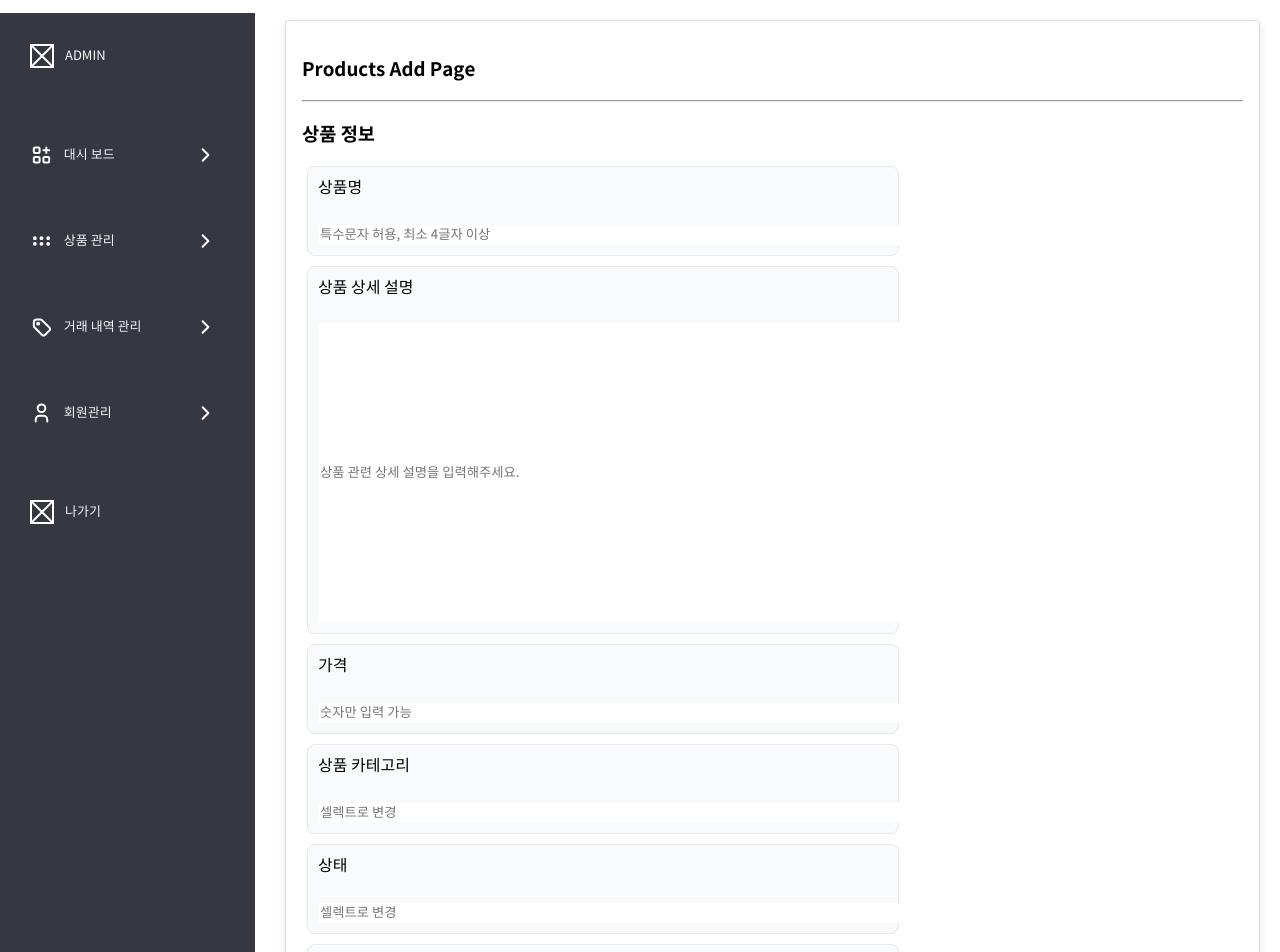
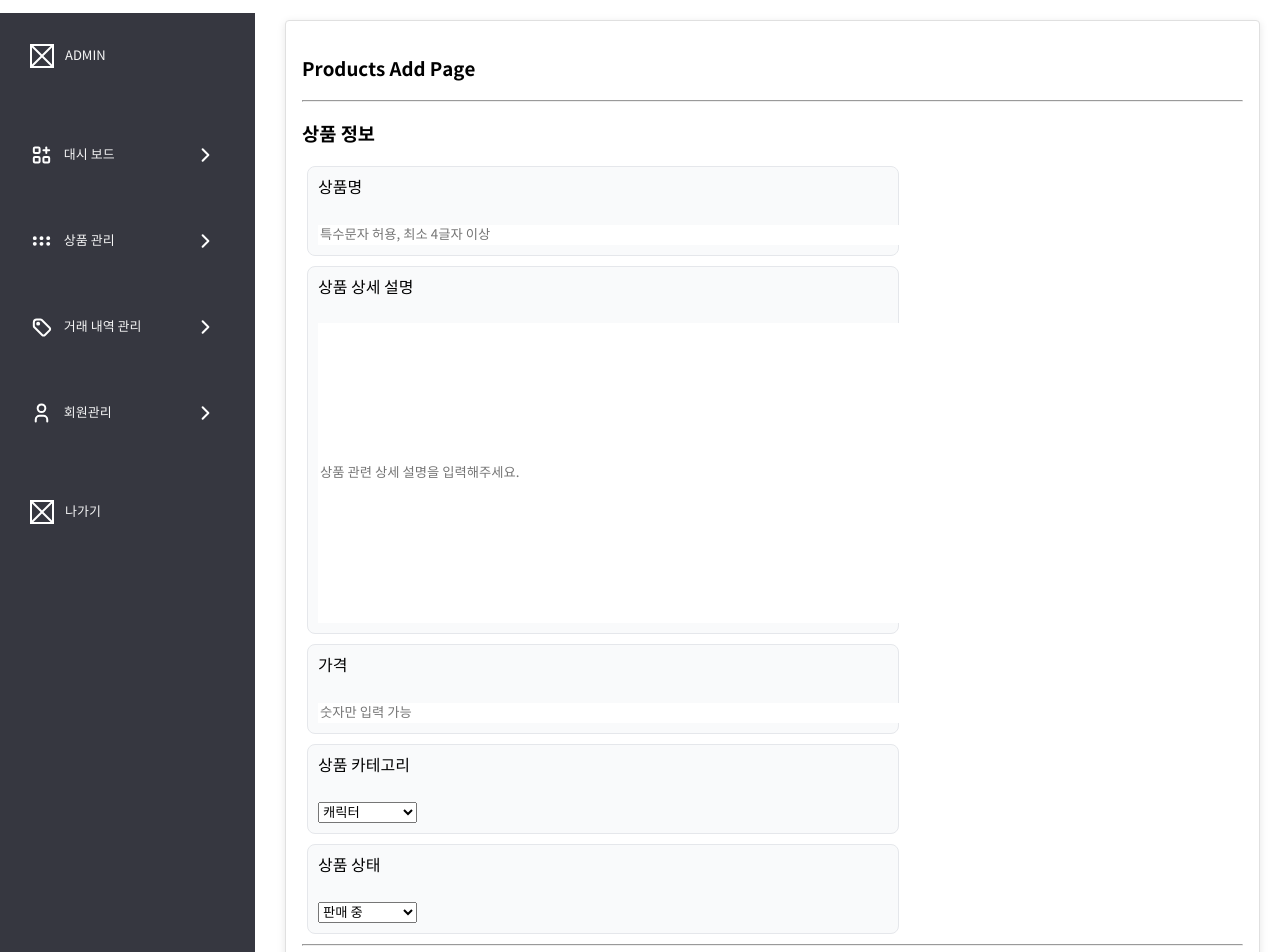
Before and after one commit to 9walnut/TheWave, a React (Create React App) app in the folder client/: page /admin/products/add in a window 1280 px wide. Shown: the top 952 px of the page. Built offline with nearby package versions, Linux system fonts and the light colour scheme.

Commit message:
✨ 상품등록페이지 진행중

```diff
--- a/client/src/pages/adminPage/Orders.js
+++ b/client/src/pages/adminPage/Orders.js
@@ -6,7 +6,7 @@ import Card from "../../shared/adminPage/components/Card";
 import DataTable from "../../shared/adminPage/components/DataTable";
 import PageNation from "../../shared/PageNation.js";
 import PageNationFunc from "../../shared/PageNationFunc.js";
-import SelectBox from "../../shared/adminPage/components/SelectBox.js";
+import SelectBoxDelivery from "../../shared/adminPage/components/SelectBoxDelivery.js";
 
 const header = [
   {
@@ -144,7 +144,7 @@ function Orders() {
         <h3>거래 내역 관리</h3>
         <DataTable keySet="ordersTb_" headers={header} items={currentItems} />
         출고 상태 일괄 변경 :&nbsp;
-        <SelectBox />
+        <SelectBoxDelivery />
         <PageNation
           total={DUMMY.length}
           limit={oneOfPage}
--- a/client/src/pages/adminPage/ProductsAdd.js
+++ b/client/src/pages/adminPage/ProductsAdd.js
@@ -1,16 +1,56 @@
 // ProductsAdd.js 파일
 import React from "react";
+import { useState } from "react";
 import AdminInput from "../../shared/adminPage/components/AdminInput";
 import AdminInputText from "../../shared/adminPage/components/AdminInputText";
 import Card from "../../shared/adminPage/components/Card";
 
 import AdminButtonBlack from "../../components/adminPage/AdminButtonBlack";
 
+import SelectBoxProduct from "../../shared/adminPage/components/SelectBoxProduct";
+import SelectBoxCategory from "../../shared/adminPage/components/SelectBoxCategory";
+import AdminSelect from "../../shared/adminPage/components/AdminSelect";
+import axios from "axios";
+
 function ProductsAdd() {
   const textAreaStyle = {
     width: "590px",
     height: "300px",
   };
+  const [productName, setProductName] = useState("");
+  const [productInfo, setProductInfo] = useState("");
+  const [productPrice, setProductPrice] = useState("");
+  const [categoryId, setCategoryId] = useState("");
+  const [productStatus, setProductStatus] = useState("");
+
+  const sendData = async () => {
+    try {
+      // const productName = productName;
+      // const productInfo = productInfo;
+      // const productPrice = productPrice;
+      // const categoryId = categoryId;
+      // const productStatus = productStatus;
+
+      const data = {
+        productName,
+        productInfo,
+        productPrice,
+        categoryId,
+        productStatus,
+      };
+
+      const response = await axios.post("/admin/products", data);
+      console.log("전송 성공", response.data.result);
+      if (response.data.result) {
+        console.log("되었다");
+      } else {
+        console.log("안보내짐");
+      }
+    } catch (error) {
+      console.log("에러", error.response.data);
+    }
+  };
+
   return (
     <>
       <Card>
@@ -18,32 +58,44 @@ function ProductsAdd() {
         <hr />
 
         <h3>상품 정보</h3>
-        <AdminInput type="text" placeholder="특수문자 허용, 최소 4글자 이상">
+        <AdminInput
+          type="text"
+          placeholder="특수문자 허용, 최소 4글자 이상"
+          value={productName}
+          onChange={setProductName}
+        >
           상품명
         </AdminInput>
         <AdminInput
           type="text"
           placeholder="상품 관련 상세 설명을 입력해주세요."
           style={textAreaStyle}
+          value={productInfo}
+          onChange={setProductInfo}
         >
           상품 상세 설명
         </AdminInput>
-        <AdminInput type="number" placeholder="숫자만 입력 가능">
+        <AdminInput
+          type="number"
+          placeholder="숫자만 입력 가능"
+          value={productPrice}
+          onChange={setProductPrice}
+        >
           가격
         </AdminInput>
-        <AdminInput type="text" placeholder="셀렉트로 변경">
-          상품 카테고리
-        </AdminInput>
-        <AdminInput type="text" placeholder="셀렉트로 변경">
-          상태
-        </AdminInput>
-        <AdminInput type="text" placeholder="관리자 메모">
-          상품 정보
-        </AdminInput>
+
+        <AdminSelect title="상품 카테고리">
+          <SelectBoxCategory value={categoryId} onChange={setCategoryId} />
+        </AdminSelect>
+
+        <AdminSelect title="상품 상태">
+          <SelectBoxProduct value={productStatus} onChange={setProductStatus} />
+        </AdminSelect>
+
         <hr />
         <h3>이미지 정보</h3>
         <h3>얘도 문제군</h3>
-        <AdminButtonBlack>상품 등록하기</AdminButtonBlack>
+        <AdminButtonBlack onClick={sendData}>상품 등록하기</AdminButtonBlack>
       </Card>
     </>
   );
--- a/client/src/shared/adminPage/components/AdminInput.js
+++ b/client/src/shared/adminPage/components/AdminInput.js
@@ -1,6 +1,11 @@
 import * as S from "./AdminInputStyle.js";
+import React from "react";
 
 function AdminInput(props) {
+  const handleChange = (event) => {
+    props.onChange(event.target.value);
+    console.log(`input 입력값 확인 (${props.children}):`, event.target.value);
+  };
   return (
     <>
       <div>
@@ -10,6 +15,7 @@ function AdminInput(props) {
             type={props.type}
             placeholder={props.placeholder}
             style={props.style}
+            onChange={handleChange}
           />
         </S.InputBox>
       </div>
--- /dev/null
+++ b/client/src/shared/adminPage/components/AdminSelect.js
@@ -0,0 +1,18 @@
+import * as S from "./AdminSelectStyle.js";
+
+function AdminSelect(props) {
+  const handleChange = (event) => {
+    props.onChange(event.target.value);
+    console.log(`select 입력값 확인 (${props.children}):`, event.target.value);
+  };
+  return (
+    <>
+      <S.SelectBox>
+        <S.AdminInputText>{props.title}</S.AdminInputText>
+        {props.children}
+      </S.SelectBox>
+    </>
+  );
+}
+
+export default AdminSelect;
--- /dev/null
+++ b/client/src/shared/adminPage/components/AdminSelectStyle.js
@@ -0,0 +1,25 @@
+import styled from "styled-components";
+
+export const SelectBox = styled.div`
+  width: 592px;
+  /* height: 72px; */
+  flex-shrink: 0;
+  border-radius: 8px;
+  border: 1px solid #e5e7eb;
+  background: #f9fafb;
+  padding: 10px;
+  margin-bottom: 10px;
+  margin-left: 5px;
+`;
+
+export const AdminInputText = styled.div`
+  margin-bottom: 25px;
+  color: black;
+`;
+
+// // input 기본 스타일 속성
+// export const StyledInput = styled.input`
+//   border: none;
+//   outline: none;
+//   width: 590px;
+// `;
--- a/client/src/shared/adminPage/components/DataTable.js
+++ b/client/src/shared/adminPage/components/DataTable.js
@@ -2,7 +2,7 @@ import React, { useState } from "react";
 
 import * as S from "./DataTableStyle.js";
 
-import SelectBox from "./SelectBox.js";
+import SelectBoxDelivery from "./SelectBoxDelivery.js";
 import CheckBox from "./CheckBox.js";
 import CheckBoxHandlerChecked from "./CheckBoxHandlerChecked.js";
 import CheckBoxHandlerSelectAll from "./CheckBoxHandlerSelectAll.js";
@@ -61,7 +61,7 @@ function DataTable({ keySet, headers, items, onSelectionChange }) {
               {headerList.map((value, columnIndex) => (
                 <S.TableTd key={`${keySet}_${index}_${columnIndex}`}>
                   {value === "deliveryStatus" ? (
-                    <SelectBox
+                    <SelectBoxDelivery
                       value={selectedStatus}
                       onChange={(e) => setSelectedStatus(e.target.value)}
                     />
--- a/client/src/shared/adminPage/components/SelectBox.js
+++ b/client/src/shared/adminPage/components/SelectBoxCategory.js
@@ -1,8 +1,6 @@
 import { useState, useEffect } from "react";
 
-//{ value, onChange } 를 받아서 셀렉트박스에서 사용해야하나....
-
-function SelectBox() {
+function SelectBoxCategory() {
   const [releaseStatus, setReleaseStatus] = useState("");
 
   function handleChangeStatus(e) {
@@ -22,14 +20,18 @@ function SelectBox() {
         value={releaseStatus}
       >
         <option disabled defaultValue>
-          출고 상태 변경
+          카테고리 선택
         </option>
-        <option value="payWait">결제 대기</option>
-        <option value="deliveryStart">출고</option>
-        <option value="cancel">취소</option>
+        <option value="1">캐릭터</option>
+        <option value="2">데이지</option>
+        <option value="3">레터링</option>
+        <option value="4">용돈</option>
+        <option value="5">옴브레</option>
+        <option value="6">장미</option>
+        <option value="7">튤립</option>
       </select>
     </>
   );
 }
 
-export default SelectBox;
+export default SelectBoxCategory;
--- /dev/null
+++ b/client/src/shared/adminPage/components/SelectBoxDelivery.js
@@ -0,0 +1,35 @@
+import { useState, useEffect } from "react";
+
+//{ value, onChange } 를 받아서 셀렉트박스에서 사용해야하나....
+
+function SelectBoxDelivery() {
+  const [releaseStatus, setReleaseStatus] = useState("");
+
+  function handleChangeStatus(e) {
+    const selectedValue = e.target.value;
+    setReleaseStatus(selectedValue);
+    console.log("뭐골랐니", selectedValue);
+  }
+
+  useEffect(() => {
+    console.log("select 변경 시 render", releaseStatus);
+  }, [releaseStatus]);
+  return (
+    <>
+      <select
+        name="releaseStatusCheck"
+        onChange={handleChangeStatus}
+        value={releaseStatus}
+      >
+        <option disabled defaultValue>
+          출고 상태 변경
+        </option>
+        <option value="payWait">결제 대기</option>
+        <option value="deliveryStart">출고</option>
+        <option value="cancel">취소</option>
+      </select>
+    </>
+  );
+}
+
+export default SelectBoxDelivery;
--- /dev/null
+++ b/client/src/shared/adminPage/components/SelectBoxProduct.js
@@ -0,0 +1,32 @@
+import { useState, useEffect } from "react";
+
+function SelectBoxProduct() {
+  const [releaseStatus, setReleaseStatus] = useState("");
+
+  function handleChangeStatus(e) {
+    const selectedValue = e.target.value;
+    setReleaseStatus(selectedValue);
+    console.log("뭐골랐니", selectedValue);
+  }
+
+  useEffect(() => {
+    console.log("select 변경 시 render", releaseStatus);
+  }, [releaseStatus]);
+  return (
+    <>
+      <select
+        name="releaseStatusCheck"
+        onChange={handleChangeStatus}
+        value={releaseStatus}
+      >
+        <option disabled defaultValue>
+          카테고리 선택
+        </option>
+        <option value="판매중">판매 중</option>
+        <option value="상품준비중">상품 준비 중</option>
+      </select>
+    </>
+  );
+}
+
+export default SelectBoxProduct;
```
